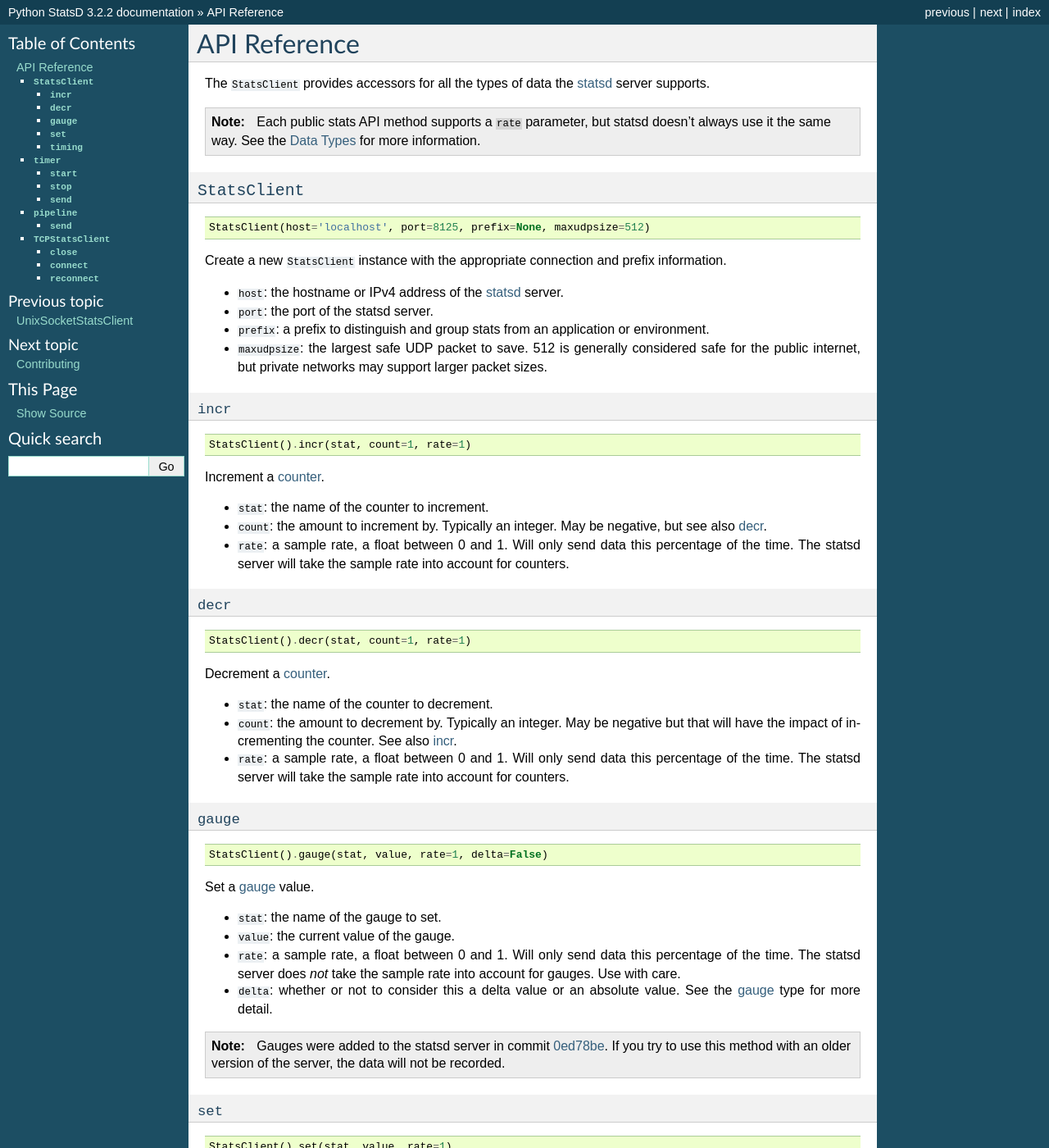
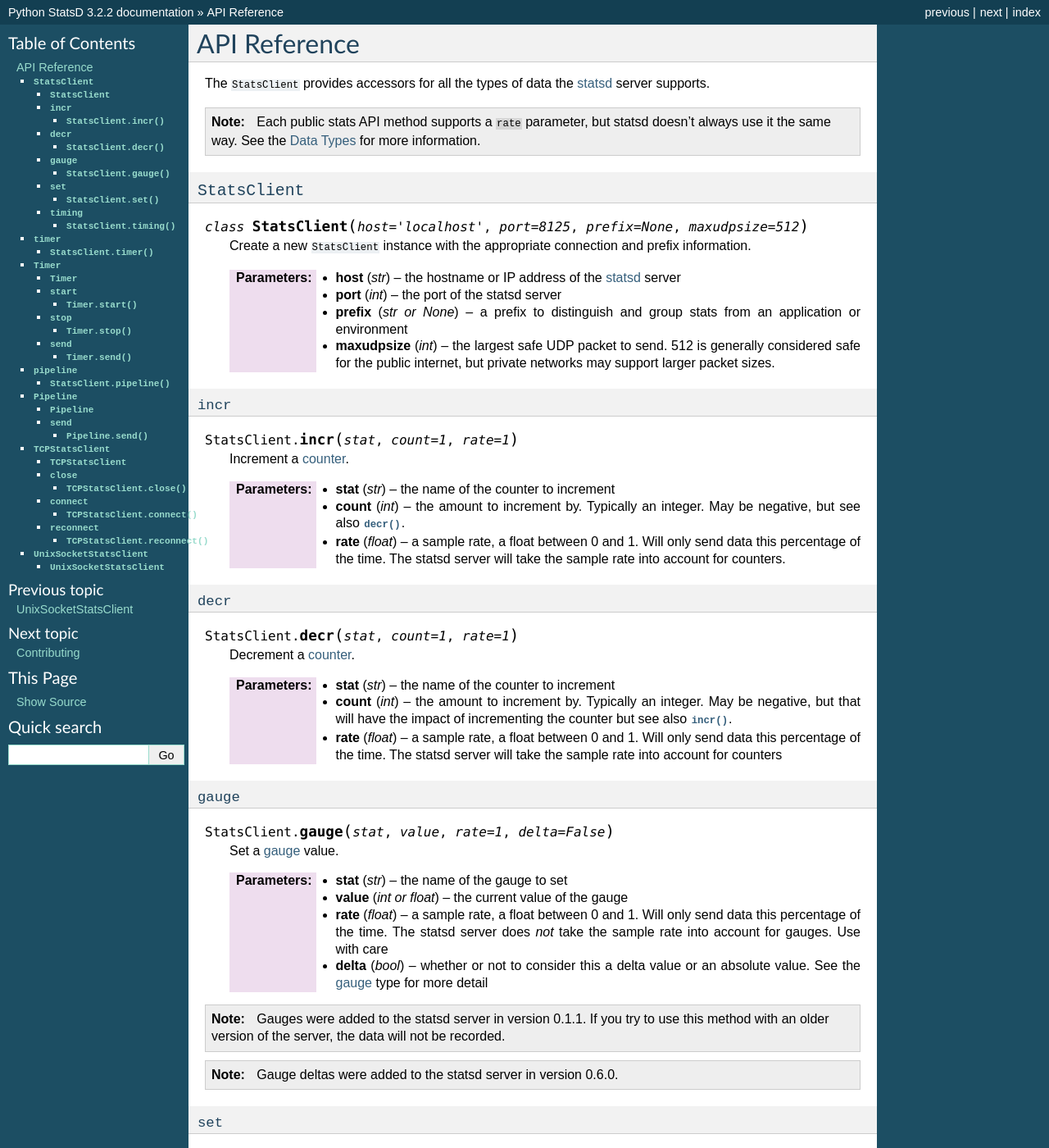
Before and after one commit to jsocol/pystatsd, a Sphinx documentation site: the page built from docs/reference.rst, in a window 1280 px wide and 1400 px high. Shown: the whole window at 82% size. Built offline with Sphinx 7.4.7, drawn with Linux system fonts in a browser that asks for light colours; some of the changed text lies outside the part shown.

Commit message:
Update Sphinx directives in docs
Tweaks a lot of doc references to use better Sphinx tooling. Shouldn't
break any existing links, but may get to a point where we don't need
quite as many named references.

```diff
--- a/docs/reference.rst
+++ b/docs/reference.rst
@@ -19,44 +19,36 @@ statsd_ server supports.
 ``StatsClient``
 ===============
 
-::
+.. py:class:: StatsClient(host='localhost', port=8125, prefix=None, maxudpsize=512)
 
-    StatsClient(host='localhost', port=8125, prefix=None, maxudpsize=512)
+   Create a new ``StatsClient`` instance with the appropriate connection
+   and prefix information.
 
-Create a new ``StatsClient`` instance with the appropriate connection
-and prefix information.
-
-* ``host``: the hostname or IPv4 address of the statsd_ server.
-
-* ``port``: the port of the statsd server.
-
-* ``prefix``: a prefix to distinguish and group stats from an
-  application or environment.
-
-* ``maxudpsize``: the largest safe UDP packet to save. 512 is generally
-  considered safe for the public internet, but private networks may
-  support larger packet sizes.
-
+   :param str host: the hostname or IP address of the statsd_ server
+   :param int port: the port of the statsd server
+   :param prefix: a prefix to distinguish and group stats from an
+       application or environment
+   :type prefix: str or None
+   :param int maxudpsize: the largest safe UDP packet to send. 512 is
+       generally considered safe for the public internet, but private
+       networks may support larger packet sizes.
 
 .. _incr:
 
 ``incr``
 --------
 
-::
+.. py:method:: StatsClient.incr(stat, count=1, rate=1)
 
-    StatsClient().incr(stat, count=1, rate=1)
+   Increment a :ref:`counter <counter-type>`.
 
-Increment a :ref:`counter <counter-type>`.
-
-* ``stat``: the name of the counter to increment.
-
-* ``count``: the amount to increment by. Typically an integer. May be
-  negative, but see also :ref:`decr`.
-
-* ``rate``: a sample rate, a float between 0 and 1. Will only send data
-  this percentage of the time. The statsd server will take the sample
-  rate into account for counters.
+   :param str stat: the name of the counter to increment
+   :param int count: the amount to increment by. Typically an integer.
+       May be negative, but see also :py:meth:`decr()
+       <StatsClient.decr()>`.
+   :param float rate: a sample rate, a float between 0 and 1. Will only
+       send data this percentage of the time. The statsd server will
+       take the sample rate into account for counters.
 
 
 .. _decr:
@@ -64,21 +56,17 @@ Increment a :ref:`counter <counter-type>`.
 ``decr``
 --------
 
-::
+.. py:method:: StatsClient.decr(stat, count=1, rate=1)
 
-    StatsClient().decr(stat, count=1, rate=1)
+   Decrement a :ref:`counter <counter-type>`.
 
-Decrement a :ref:`counter <counter-type>`.
-
-* ``stat``: the name of the counter to decrement.
-
-* ``count``: the amount to decrement by. Typically an integer. May be
-  negative but that will have the impact of incrementing the counter.
-  See also :ref:`incr`.
-
-* ``rate``: a sample rate, a float between 0 and 1. Will only send data
-  this percentage of the time. The statsd server will take the sample
-  rate into account for counters.
+   :param str stat: the name of the counter to increment
+   :param int count: the amount to increment by. Typically an integer.
+       May be negative, but that will have the impact of incrementing
+       the counter but see also :py:meth:`incr() <StatsClient.incr()>`.
+   :param float rate: a sample rate, a float between 0 and 1. Will only
+       send data this percentage of the time. The statsd server will
+       take the sample rate into account for counters
 
 
 .. _gauge:
@@ -86,29 +74,29 @@ Decrement a :ref:`counter <counter-type>`.
 ``gauge``
 ---------
 
-::
+.. py:method:: StatsClient.gauge(stat, value, rate=1, delta=False)
 
-    StatsClient().gauge(stat, value, rate=1, delta=False)
+   Set a :ref:`gauge <gauge-type>` value.
 
-Set a :ref:`gauge <gauge-type>` value.
-
-* ``stat``: the name of the gauge to set.
-
-* ``value``: the current value of the gauge.
-
-* ``rate``: a sample rate, a float between 0 and 1. Will only send data
-  this percentage of the time. The statsd server does *not* take the
-  sample rate into account for gauges. Use with care.
-
-* ``delta``: whether or not to consider this a delta value or an
-  absolute value. See the :ref:`gauge <gauge-type>` type for more
-  detail.
+   :param str stat: the name of the gauge to set
+   :param value: the current value of the gauge
+   :type value: int or float
+   :param float rate: a sample rate, a float between 0 and 1. Will only
+       send data this percentage of the time. The statsd server does
+       *not* take the sample rate into account for gauges. Use with care
+   :param bool delta: whether or not to consider this a delta value or
+       an absolute value. See the :ref:`gauge <gauge-type>` type for
+       more detail
 
 .. note::
 
-   Gauges were added to the statsd server in commit 0ed78be_. If you try
+   Gauges were added to the statsd server in version 0.1.1. If you try
    to use this method with an older version of the server, the data will
    not be recorded.
+
+.. note::
+
+    Gauge deltas were added to the statsd server in version 0.6.0.
 
 
 .. _set:
@@ -116,23 +104,19 @@ Set a :ref:`gauge <gauge-type>` value.
 ``set``
 ---------
 
-::
+.. py:method:: StatsClient.set(stat, value, rate=1)
 
-    StatsClient().set(stat, value, rate=1)
+   Increment a :ref:`set <set-type>` value.
 
-Increment a :ref:`set <set-type>` value.
-
-* ``stat``: the name of the set to update.
-
-* ``value``: the unique value to count.
-
-* ``rate``: a sample rate, a float between 0 and 1. Will only send data
-  this percentage of the time. The statsd server does *not* take the
-  sample rate into account for sets. Use with care.
+   :param str stat: the name of the set to update
+   :param value: the unique value to count
+   :param float rate: a sample rate, a float between 0 and 1. Will only
+       send data this percentage of the time. The statsd server does
+       *not* take the sample rate into account for sets. Use with care.
 
 .. note::
 
-   Sets were added to the statsd server in commit 1c10cfc0ac_. If you
+   Sets were added to the statsd server in version 0.6.0. If you
    try to use this method with an older version of the server, the
    data will not be recorded.
 
@@ -142,20 +126,17 @@ Increment a :ref:`set <set-type>` value.
 ``timing``
 ----------
 
-::
+.. py:method:: StatsClient.timing(stat, delta, rate=1)
 
-    StatsClient().timing(stat, delta, rate=1)
+   Record :ref:`timer <timer-type>` information.
 
-Record :ref:`timer <timer-type>` information.
-
-* ``stat``: the name of the timer to use.
-
-* ``delta``: the number of milliseconds whatever action took. Should
-  always be milliseconds.
-
-* ``rate``: a sample rate, a float between 0 and 1. Will only send data
-  this percentage of the time. The statsd server does *not* take the
-  sample rate into account for timers.
+   :param str stat: the name of the timer to use
+   :param delta: the number of milliseconds whatever action took.
+       ``datetime.timedelta`` objects will be converted to milliseconds
+   :type delta: int or float or datetime.timedelta
+   :param float rate: a sample rate, a float between 0 and 1. Will only
+       send data this percentage of the time. The statsd server does
+       *not* take the sample rate into account for timers.
 
 
 .. _timer:
@@ -163,42 +144,81 @@ Record :ref:`timer <timer-type>` information.
 ``timer``
 =========
 
-::
+.. py:method:: StatsClient.timer(stat, rate=1)
+
+   Return a :py:class:`Timer` object that can be used as a context
+   manager or decorator to automatically record timing for a block or
+   function call. See also the :ref:`chapter on timing
+   <timing-chapter>`.
+
+   :param str stat: the name of the timer to use
+   :param float rate: a sample rate, a float between 0 and 1. Will only
+       send data this percentage of the time. The statsd server does
+       *not* take the sample rate into account for timers.
+
+.. code-block:: python
 
     with StatsClient().timer(stat, rate=1):
         pass
 
-::
+    # or
 
     @StatsClient().timer(stat, rate=1)
     def foo():
         pass
 
-::
+    # or (see below for more Timer methods)
 
     timer = StatsClient().timer('foo', rate=1)
 
-Automatically record timing information for a managed block or function
-call.  See also the :ref:`chapter on timing <timing-chapter>`.
+    with timer:
+        pass
 
-* ``stat``: the name of the timer to use.
+    @timer
+    def bar():
+        pass
 
-* ``rate``: a sample rate, a float between 0 and 1. Will only send data
-  this percentage of the time. The statsd server does *not* take the
-  sample rate into account for timers.
+
+.. _timer-class:
+
+``Timer``
+=========
+
+.. py:class:: Timer()
+
+   The :ref:`Timer objects <timer-object>` returned by
+   :py:meth:`StatsClient.timer()`. These should never be
+   instantiated directly.
+
+:py:class:`Timer` objects should not be shared between threads (except
+when used as decorators, which is thread-safe) but could be used within
+another context manager or decorator. For example:
+
+.. code-block:: python
+
+    @contextmanager
+    def my_context():
+        timer = statsd.timer('my_context_timer')
+        timer.start()
+        try:
+            yield
+        finally:
+            timer.stop()
+
+:py:class:`Timer` objects may be reused by calling :py:meth:`start()
+<Timer.start()>` again.
+
 
 .. _timer-start:
 
 ``start``
 ---------
 
-::
+.. py:method:: Timer.start()
 
-    StatsClient().timer('foo').start()
-
-Causes a timer object to start counting. Called automatically when the
-object is used as a decorator or context manager. Returns the timer
-object for simplicity.
+   Causes a timer object to start counting. Called automatically when
+   the object is used as a decorator or context manager. Returns the
+   timer object for simplicity.
 
 
 .. _timer-stop:
@@ -206,18 +226,23 @@ object for simplicity.
 ``stop``
 --------
 
-::
+.. py:method:: Timer.stop(send=True)
+
+   Causes the timer object to stop timing and send the results to
+   statsd_.  Can be called with ``send=False`` to prevent immediate
+   sending immediately, and use :py:meth:`send() <Timer.send()>`. Called
+   automatically when the object is used as a decorator or context
+   manager. Returns the timer object.
+
+   If ``stop()`` is called before :py:meth:`start() <Timer.start()>`, a
+   ``RuntimeError`` is raised.
+
+   :param bool send: Whether to automatically send the results
+
+.. code-block:: python
 
     timer = StatsClient().timer('foo').start()
     timer.stop()
-
-Causes the timer object to stop timing and send the results to statsd_.
-Can be called with ``send=False`` to prevent immediate sending
-immediately, and use ``send()``. Called automatically when the object is
-used as a decorator or context manager. Returns the timer object.
-
-If ``stop()`` is called before ``start()``, a ``RuntimeError`` is
-raised.
 
 
 .. _timer-send:
@@ -225,17 +250,22 @@ raised.
 ``send``
 --------
 
-::
+.. py:method:: Timer.send()
+
+   Causes the timer to send any unsent data. If the data has already
+   been sent, or has not yet been recorded, a ``RuntimeError`` is
+   raised.
+
+.. code-block:: python
 
     timer = StatsClient().timer('foo').start()
     timer.stop(send=False)
     timer.send()
 
-Causes the timer to send any unsent data. If the data has already been
-sent, or has not yet been recorded, a ``RuntimeError`` is raised.
+.. note::
 
-.. note::
-   See the note about :ref:`timer objects and pipelines <timer-direct-note>`.
+   See the note abbout :ref:`timer objects and pipelines
+   <timer-direct-note>`.
 
 
 .. _pipeline:
@@ -243,15 +273,38 @@ sent, or has not yet been recorded, a ``RuntimeError`` is raised.
 ``pipeline``
 ============
 
-::
+.. py:method:: StatsClient.pipeline()
 
-    StatsClient().pipeline()
-
-Returns a :ref:`Pipeline <pipeline-chapter>` object for collecting
-several stats. Can also be used as a context manager::
+   Returns a :py:class:`Pipeline` object for collecting several stats.
+   Can also be used as a context manager::
 
     with StatsClient().pipeline() as pipe:
         pipe.incr('foo')
+
+
+.. _Pipeline:
+
+``Pipeline``
+============
+
+.. py:class:: Pipeline()
+
+   A :ref:`Pipeline <pipeline-chapter>` object that can be used to
+   collect and send several stats at once. Useful for reducing network
+   traffic and speeding up instrumentation under certain loads. Can be
+   used as a context manager.
+
+   Pipeline extends :py:class:`StatsClient` and has all associated
+   methods.
+
+.. code-block:: python
+
+    pipe = StatsClient().pipeline()
+    pipe.incr('foo')
+    pipe.send()
+
+    with StatsClient().pipeline as pipe:
+        pipe.incr('bar')
 
 
 .. _pipeline-send:
@@ -259,18 +312,15 @@ several stats. Can also be used as a context manager::
 ``send``
 --------
 
-::
+.. py:method:: Pipeline.send()
 
-    pipe = StatsClient().pipeline()
-    pipe.incr('foo')
-    pipe.send()
-
-Causes a :ref:`Pipeline <pipeline-chapter>` object to send all batched
-stats.
+   Causes the :py:class:`Pipeline` object to send all batched stats in
+   as few packets as possible.
 
 .. note::
 
-   This method is not implemented on the base StatsClient class.
+   This method is not implemented on the base :py:class:`StatsClient`
+   class.
 
 
 .. _TCPStatsClient:
@@ -278,27 +328,25 @@ stats.
 ``TCPStatsClient``
 ==================
 
-::
+.. py:class:: TCPStatsClient(host='localhost', port=8125, prefix=None, timeout=None, ipv6=False)
 
-    TCPStatsClient(host='localhost', port=8125, prefix=None, timeout=None)
+   Create a new ``TCPStatsClient`` instance with the appropriate connection
+   and prefix information.
 
-Create a new ``TCPStatsClient`` instance with the appropriate connection
-and prefix information.
-
-* ``host``: the hostname or IPv4 address of the statsd_ server.
-
-* ``port``: the port of the statsd server.
-
-* ``prefix``: a prefix to distinguish and group stats from an
-  application or environment.
-
-* ``timeout``: socket timeout for any actions on the connection socket.
+   :param str host: the hostname or IP address of the statsd_ server
+   :param int port: the port of the statsd server
+   :param prefix: a prefix to distinguish and group stats from an
+       application or environment.
+   :type prefix: str or None
+   :param float timeout: socket timeout for any actions on the
+       connection socket.
 
 
-``TCPStatsClient`` implements all methods of ``StatsClient``, including
-``pipeline()``, with the difference that it is not thread safe and it
-can raise exceptions on connection errors. Unlike ``StatsClient`` it
-uses a TCP connection to communicate with StatsD.
+``TCPStatsClient`` implements all methods of :py:class:`StatsClient`,
+including :py:meth:`pipeline() <StatsClient.pipeline>`, with the
+difference that it is not thread safe and it can raise exceptions on
+connection errors. Unlike :py:class:`StatsClient` it uses a TCP
+connection to communicate with StatsD.
 
 In addition to the stats methods, ``TCPStatsClient`` supports the
 following TCP-specific methods.
@@ -309,7 +357,13 @@ following TCP-specific methods.
 ``close``
 ---------
 
-::
+.. py:method:: TCPStatsClient.close()
+
+   Closes a connection that's currently open and deletes it's socket. If
+   this is called on a :py:class:`TCPStatsClient` which currently has no
+   open connection it is a non-action.
+
+.. code-block:: python
 
     from statsd import TCPStatsClient
 
@@ -317,17 +371,22 @@ following TCP-specific methods.
     statsd.incr('some.event')
     statsd.close()
 
-Closes a connection that's currently open and deletes it's socket. If
-this is called on a ``TCPStatsClient`` which currently has no open
-connection it is a non-action.
-
 
 .. _tcp_connect:
 
 ``connect``
 -----------
 
-::
+.. py:method:: TCPStatsClient.connect()
+
+   Creates a connection to StatsD. If there are errors like connection
+   timed out or connection refused, the according exceptions will be
+   raised. It is usually not necessary to call this method because
+   sending data to StatsD will call ``connect`` implicitely if the
+   current instance of :py:class:`TCPStatsClient` does not already hold
+   an open connection.
+
+.. code-block:: python
 
     from statsd import TCPStatsClient
 
@@ -336,19 +395,21 @@ connection it is a non-action.
     statsd.close()
     statsd.connect()  # creates new connection
 
-Creates a connection to StatsD. If there are errors like connection
-timed out or connection refused, the according exceptions will be
-raised. It is usually not necessary to call this method because sending
-data to StatsD will call ``connect`` implicitely if the current instance
-of ``TCPStatsClient`` does not already hold an open connection.
-
 
 .. _tcp_reconnect:
 
 ``reconnect``
 -------------
 
-::
+.. py:method:: TCPStatsClient.reconnect()
+
+   Closes a currently existing connection and replaces it with a new
+   one.  If no connection exists already it will simply create a new
+   one.  Internally this does nothing else than calling
+   :py:meth:`close() <TCPStatsClient.close()>` and :py:meth:`connect()
+   <TCPStatsClient.connect()>`.
+
+.. code-block:: python
 
     from statsd import TCPStatsClient
 
@@ -356,12 +417,23 @@ of ``TCPStatsClient`` does not already hold an open connection.
     statsd.incr('some.event')
     statsd.reconnect()  # closes open connection and creates new one
 
-Closes a currently existing connection and replaces it with a new one.
-If no connection exists already it will simply create a new one.
-Internally this does nothing else than calling ``close()`` and
-``connect()``.
+
+.. _UnixSocketStatsClient:
+
+``UnixSocketStatsClient``
+=========================
+
+.. py:class:: UnixSocketStatsClient(socket_path, prefix=None, timeout=None)
+
+   A version of :py:class:`StatsClient` that communicates over Unix
+   sockets. It implements all methods of :py:class:`StatsClient`.
+
+   :param str socket_path: the path to the (writeable) Unix socket
+   :param prefix: a prefix to distinguish and group stats from an
+       application or environment
+   :type prefix: str or None
+   :param float timeout: socket timeout for any actions on the
+       connection socket.
 
 
 .. _statsd: https://github.com/etsy/statsd
-.. _0ed78be: https://github.com/etsy/statsd/commit/0ed78be7
-.. _1c10cfc0ac: https://github.com/etsy/statsd/commit/1c10cfc0ac
```
Also changed, not shown: docs/index.rst (+15 -5 lines), docs/tcp.rst (+14 -0 lines), docs/timing.rst (+20 -5 lines), docs/unix_socket.rst (+18 -6 lines).
